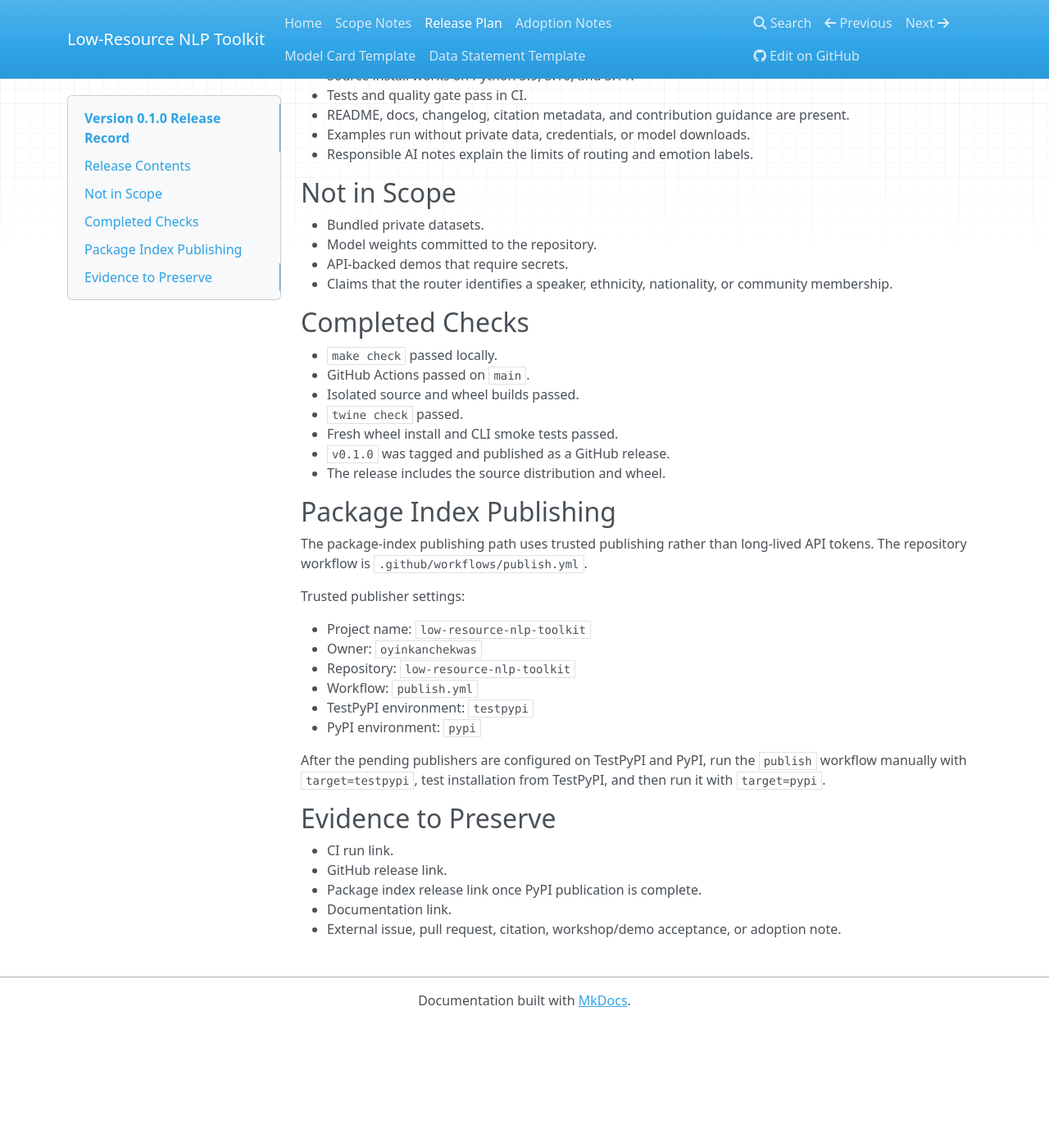
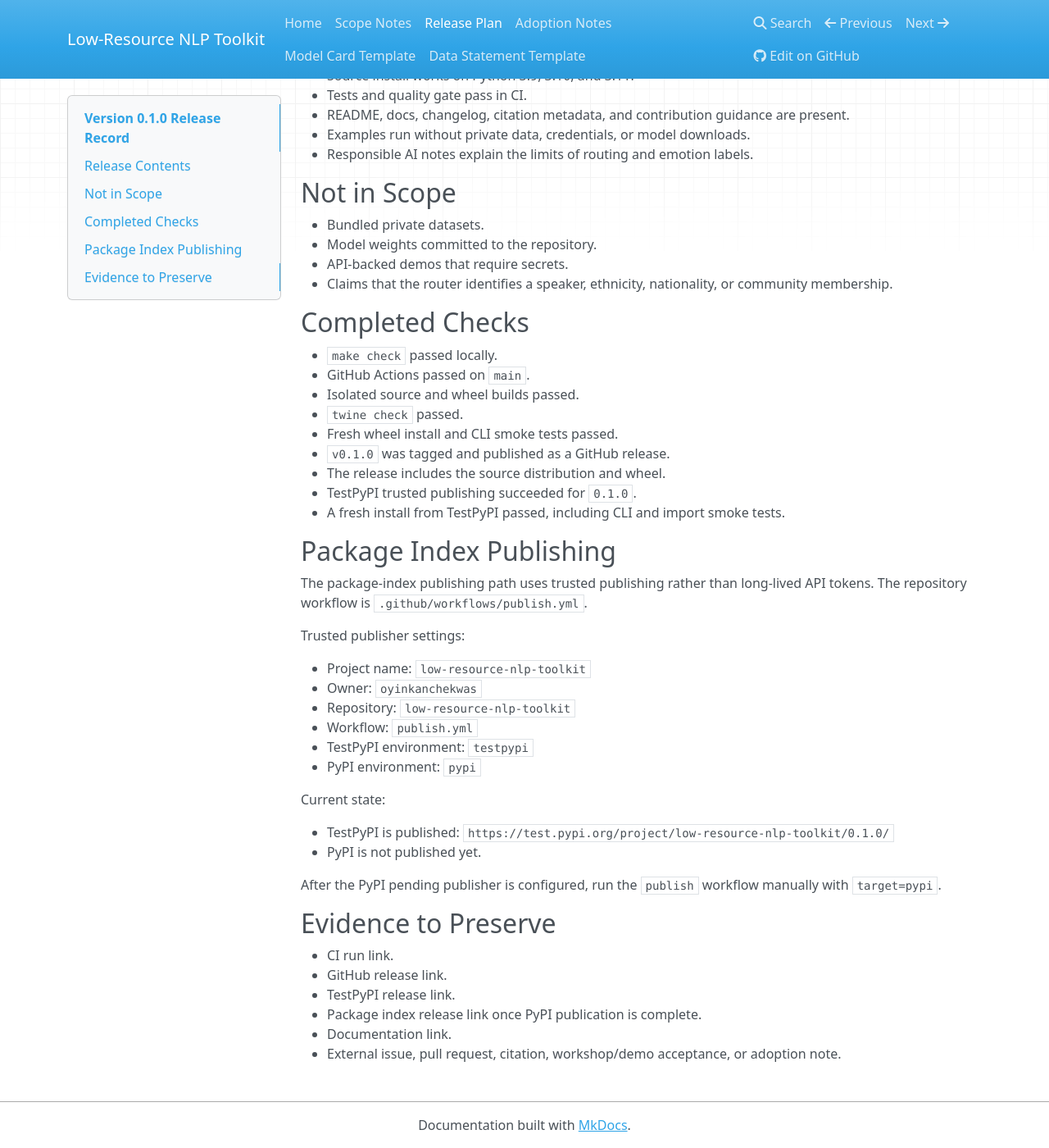
Before and after one commit to oyinkanchekwas/low-resource-nlp-toolkit, an MkDocs documentation site: the page built from docs/release_plan_v0_1.md, in a window 1280 px wide and 1400 px high, scrolled down 205 px. Shown: the whole window at 82% size. Built offline with MkDocs 1.6.1, drawn with Linux system fonts in a browser that asks for light colours; nearby versions of some CDN libraries; before the commit the page ends 1453 px from its top, so only the background shows below that.

Commit message:
Record TestPyPI release verification
Update the release record after trusted publishing succeeded on TestPyPI and a clean install plus CLI smoke test passed.

```diff
--- a/docs/release_plan_v0_1.md
+++ b/docs/release_plan_v0_1.md
@@ -26,6 +26,8 @@ The 0.1.0 release establishes the toolkit as a small public research package. A
 - Fresh wheel install and CLI smoke tests passed.
 - `v0.1.0` was tagged and published as a GitHub release.
 - The release includes the source distribution and wheel.
+- TestPyPI trusted publishing succeeded for `0.1.0`.
+- A fresh install from TestPyPI passed, including CLI and import smoke tests.
 
 ## Package Index Publishing
 
@@ -40,12 +42,18 @@ Trusted publisher settings:
 - TestPyPI environment: `testpypi`
 - PyPI environment: `pypi`
 
-After the pending publishers are configured on TestPyPI and PyPI, run the `publish` workflow manually with `target=testpypi`, test installation from TestPyPI, and then run it with `target=pypi`.
+Current state:
+
+- TestPyPI is published: `https://test.pypi.org/project/low-resource-nlp-toolkit/0.1.0/`
+- PyPI is not published yet.
+
+After the PyPI pending publisher is configured, run the `publish` workflow manually with `target=pypi`.
 
 ## Evidence to Preserve
 
 - CI run link.
 - GitHub release link.
+- TestPyPI release link.
 - Package index release link once PyPI publication is complete.
 - Documentation link.
 - External issue, pull request, citation, workshop/demo acceptance, or adoption note.
```
